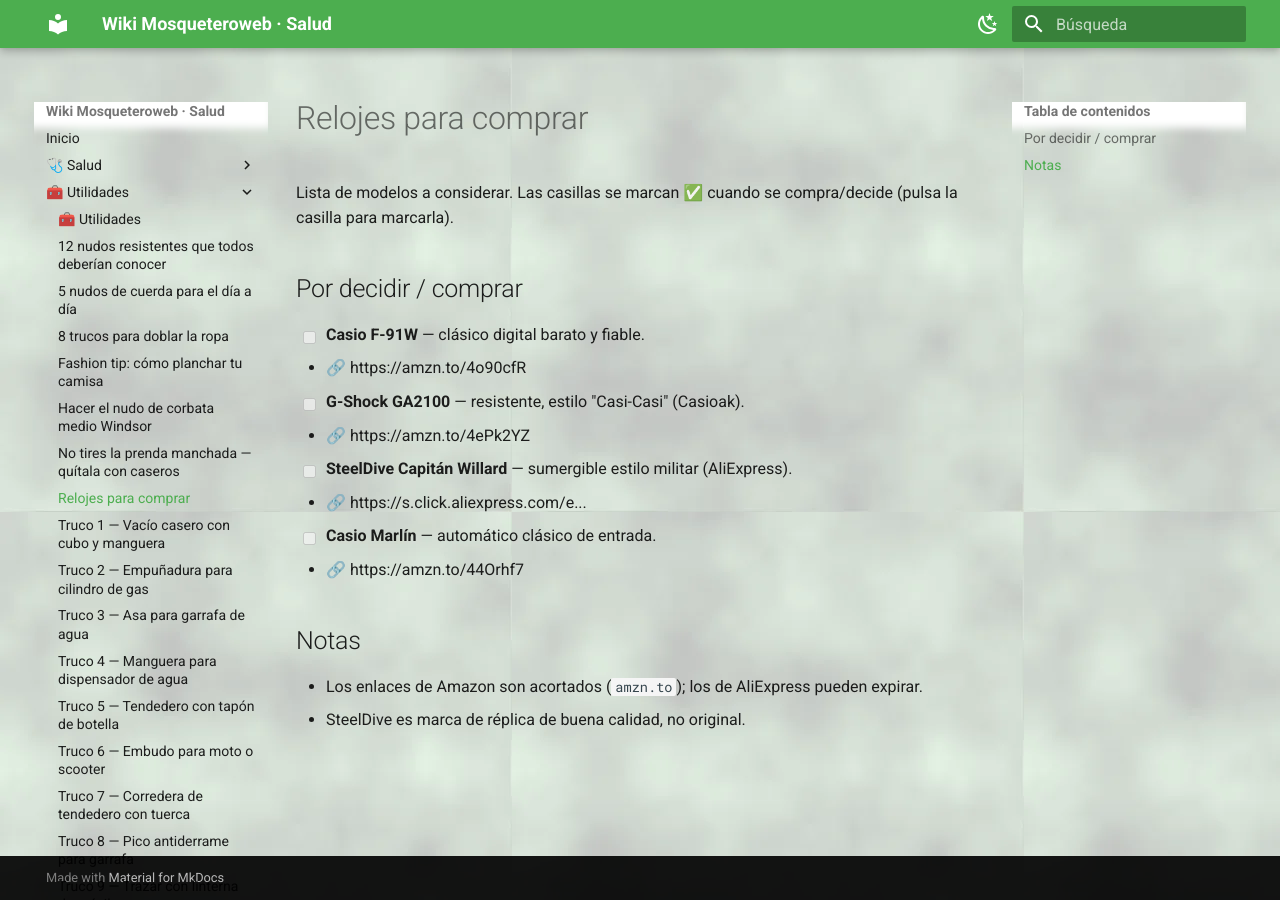
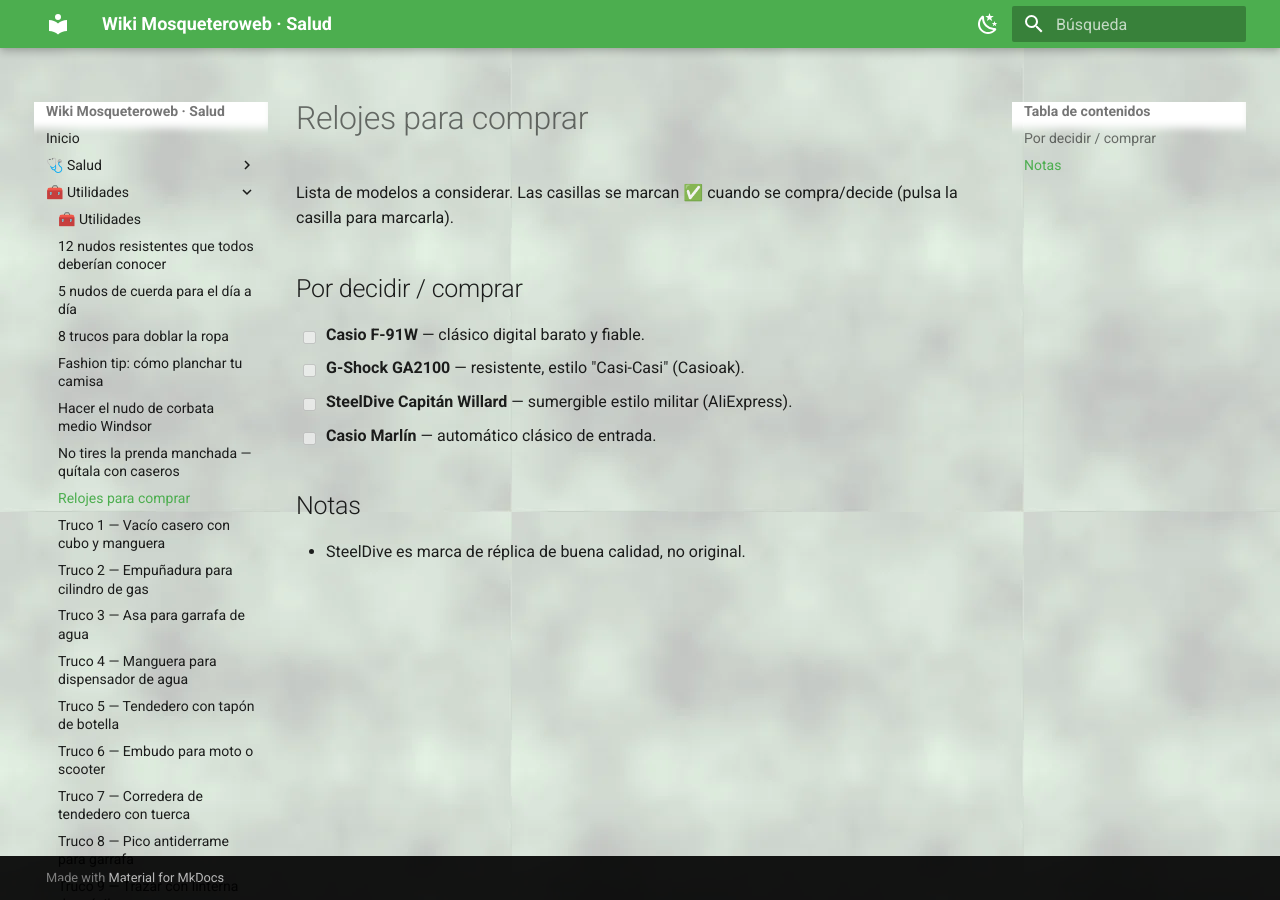
Before and after one commit to mosqueteroweb/Salud, an MkDocs documentation site: the page built from docs/utilidades/relojes-para-comprar.md, in a window 1280 px wide. Built offline with MkDocs 1.6.1 and Material for MkDocs 9.7.7, drawn with Linux system fonts in a browser that asks for light colours.

Commit message:
Salud: quitar enlaces de la lista de relojes

```diff
--- a/docs/utilidades/relojes-para-comprar.md
+++ b/docs/utilidades/relojes-para-comprar.md
@@ -5,15 +5,10 @@
 ## Por decidir / comprar
 
 - [ ] **Casio F-91W** — clásico digital barato y fiable.
-  - 🔗 https://amzn.to/4o90cfR
 - [ ] **G-Shock GA2100** — resistente, estilo "Casi-Casi" (Casioak).
-  - 🔗 https://amzn.to/4ePk2YZ
 - [ ] **SteelDive Capitán Willard** — sumergible estilo militar (AliExpress).
-  - 🔗 https://s.click.aliexpress.com/e...
 - [ ] **Casio Marlín** — automático clásico de entrada.
-  - 🔗 https://amzn.to/44Orhf7
 
 ## Notas
 
-- Los enlaces de Amazon son acortados (`amzn.to`); los de AliExpress pueden expirar.
 - SteelDive es marca de réplica de buena calidad, no original.
```
